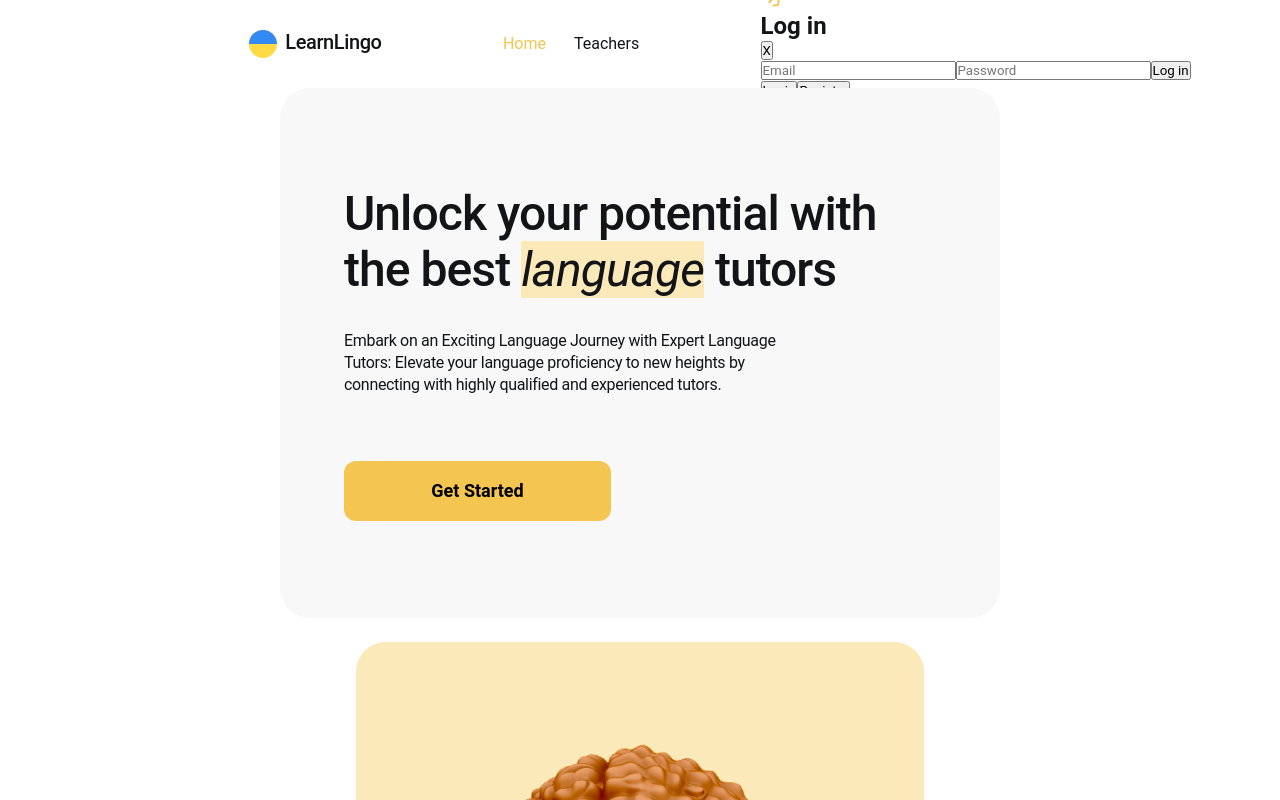
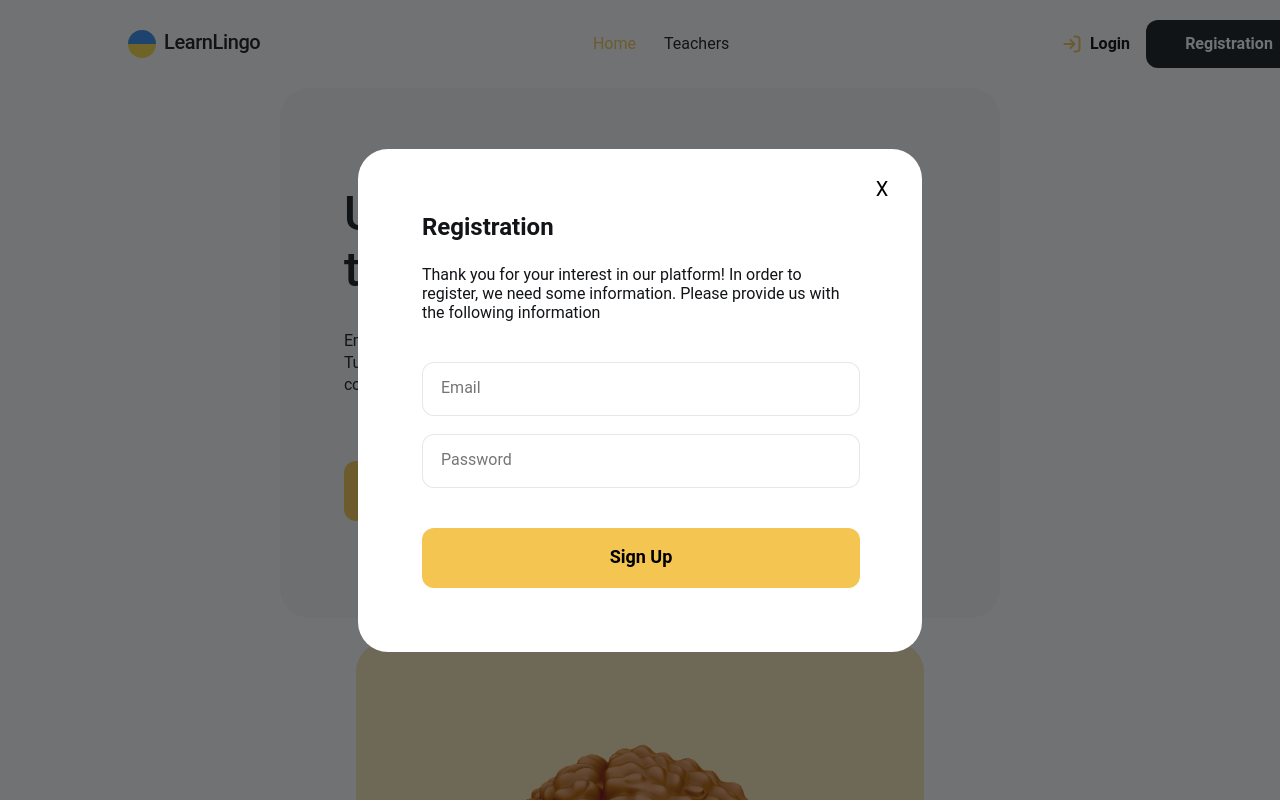
Before and after one commit to gorkemcanaldi/LearnLingo, a React (Vite) app: page / in a window 1280 px wide. Both pictures are taken after a click on the button "Login". Shown: the top 800 px of the page. Built offline with nearby package versions, Linux system fonts and the light colour scheme.

Commit message:
login and register modal + css

```diff
--- a/src/components/Headers/Headers.jsx
+++ b/src/components/Headers/Headers.jsx
@@ -1,6 +1,6 @@
 import React, { useState } from "react";
 import style from "./Headers.module.css";
-import { NavLink } from "react-router-dom";
+import { NavLink, useNavigate } from "react-router-dom";
 import AuthModal from "../modals/AuthModal";
 
 function Headers() {
@@ -8,10 +8,12 @@ function Headers() {
   const [isAuthOpen, setIsAuthOpen] = useState(false);
   const [authMode, setAuthMode] = useState("login");
 
+  const navigate = useNavigate();
+
   return (
     <>
       <div className={style.headers}>
-        <div className={style.headers_logo}>
+        <div className={style.headers_logo} onClick={() => navigate("/")}>
           <img
             src="/learn_lingo_logo.svg"
             alt="learn-lingo-logo"
@@ -49,8 +51,12 @@ function Headers() {
           )}
         </div>
 
-        <div>
-          <img src="/log-in-out.svg" alt="log-in-out-icon" />
+        <div className={style.headers_div}>
+          <img
+            className={style.log_icon}
+            src="/log-in-out.svg"
+            alt="log-in-out-icon"
+          />
           {isAuthOpen && (
             <AuthModal
               mode={authMode}
@@ -63,8 +69,9 @@ function Headers() {
           {!user && (
             <>
               <button
+                className={style.login_button}
                 onClick={() => {
-                  setAuthMode("login");
+                  setAuthMode("log in");
                   setIsAuthOpen(true);
                 }}
               >
@@ -72,12 +79,13 @@ function Headers() {
               </button>
 
               <button
+                className={style.register_button}
                 onClick={() => {
                   setAuthMode("register");
                   setIsAuthOpen(true);
                 }}
               >
-                Register
+                Registration
               </button>
             </>
           )}
--- a/src/components/Headers/Headers.module.css
+++ b/src/components/Headers/Headers.module.css
@@ -1,18 +1,18 @@
 .headers {
+  margin: 20px auto;
   display: flex;
-  justify-content: space-evenly;
+  justify-content: space-between;
   width: 1184px;
   padding-left: 128px;
   padding-right: 128px;
   align-items: center;
   height: 48px;
-  margin-top: 20px;
-  margin-bottom: 20px;
 }
 
 .headers_logo {
   display: flex;
   gap: 8px;
+  cursor: pointer;
 }
 
 .logo_p {
@@ -42,3 +42,34 @@
 .link_active {
   color: var(--btn_color);
 }
+.headers_div {
+  display: flex;
+  gap: 8px;
+}
+
+.register_button {
+  width: 166px;
+  height: 48px;
+  border-radius: 12px;
+  border: none;
+  font-weight: 700;
+  margin-left: 8px;
+  font-size: 16px;
+  line-height: 125%;
+  color: #fff;
+  background-color: #121417;
+  cursor: pointer;
+}
+
+.login_button {
+  cursor: pointer;
+  border: none;
+  background-color: #fff;
+  font-weight: 700;
+  font-size: 16px;
+  line-height: 125%;
+}
+
+.log_icon {
+  cursor: pointer;
+}
--- a/src/components/Home/Home.module.css
+++ b/src/components/Home/Home.module.css
@@ -49,6 +49,9 @@
   font-weight: 700;
   font-size: 18px;
 }
+.home_buton:hover {
+  background-color: #fbe9ba;
+}
 
 .home_footer {
   display: flex;
--- a/src/components/modals/AuthModal.jsx
+++ b/src/components/modals/AuthModal.jsx
@@ -1,4 +1,5 @@
 import React, { useEffect } from "react";
+import style from "./AuthModal.module.css";
 import { useForm } from "react-hook-form";
 import { yupResolver } from "@hookform/resolvers/yup";
 import * as yup from "yup";
@@ -41,32 +42,52 @@ function AuthModal({ mode, onClose, onAuth }) {
 
   return (
     <>
-      <div onClick={onClose}>
-        <div onClick={(e) => e.stopPropagation()}>
-          <h2>{mode === "login" ? "Log in" : "Register"}</h2>
+      <div onClick={onClose} className={style.modal_backdrop}>
+        <div onClick={(e) => e.stopPropagation()} className={style.modal}>
+          <div className={style.modal_head}>
+            <h2>{mode === "login" ? "Log In" : "Registration"}</h2>
+            <button className={style.modal_quit} onClick={onClose}>
+              X
+            </button>
+          </div>
 
-          <button onClick={onClose}>X</button>
+          <p>
+            {mode === "login"
+              ? "Welcome back! Please enter your credentials to access your account and continue your search for an teacher."
+              : "Thank you for your interest in our platform! In order to register, we need some information. Please provide us with the following information"}
+          </p>
 
-          <form onSubmit={handleSubmit(onSubmit)}>
+          <form onSubmit={handleSubmit(onSubmit)} className={style.modal_div}>
             {mode === "register" && (
               <>
-                <input type="text" placeholder="Name" {...register("name")} />
+                <input
+                  className={style.modal_input}
+                  type="text"
+                  placeholder="Name"
+                  {...register("name")}
+                />
                 {errors.name && <p>{errors.name.message}</p>}
               </>
             )}
 
-            <input type="email" placeholder="Email" {...register("email")} />
+            <input
+              className={style.modal_input}
+              type="email"
+              placeholder="Email"
+              {...register("email")}
+            />
             {errors.email && <p>{errors.email.message}</p>}
 
             <input
+              className={style.modal_input}
               type="password"
               placeholder="Password"
               {...register("password")}
             />
             {errors.password && <p>{errors.password.message}</p>}
 
-            <button type="submit">
-              {mode === "login" ? "Log in" : "Register"}
+            <button className={style.modal_button} type="submit">
+              {mode === "login" ? "Log In" : "Sign Up"}
             </button>
           </form>
         </div>
--- /dev/null
+++ b/src/components/modals/AuthModal.module.css
@@ -0,0 +1,77 @@
+.modal_backdrop {
+  position: fixed;
+  inset: 0;
+  background-color: rgba(18, 20, 23, 0.6);
+  display: flex;
+  align-items: center;
+  justify-content: center;
+  z-index: 1000;
+}
+
+.modal {
+  position: absolute;
+  width: 436px;
+  border-radius: 30px;
+  padding: 64px;
+  background-color: #fff;
+}
+
+.modal_div {
+  display: flex;
+  flex-direction: column;
+  gap: 18px;
+  margin-top: 40px;
+}
+
+.modal_head {
+  display: flex;
+  justify-content: space-between;
+  margin-bottom: 20px;
+}
+.modal_input {
+  width: 400px;
+  height: 20px;
+  border: 1px solid rgba(18, 20, 23, 0.1);
+  border-radius: 12px;
+  padding: 16px 18px;
+  font-weight: 400;
+  font-size: 16px;
+  line-height: 138%;
+}
+
+.modal_input:focus {
+  outline: none;
+  border: 1px solid var(--btn_color);
+}
+
+.modal_button {
+  width: 438px;
+  height: 60px;
+  border-radius: 12px;
+  background-color: var(--btn_color);
+  margin-top: 22px;
+  cursor: pointer;
+  border: none;
+  font-weight: 700;
+  font-size: 18px;
+  line-height: 156%;
+}
+.modal_button:hover {
+  background: #ffdc86;
+}
+
+.modal_quit {
+  position: relative;
+  bottom: 40px;
+  left: 40px;
+  font-size: 20px;
+  width: 32px;
+  height: 32px;
+  border: none;
+  background-color: inherit;
+  cursor: pointer;
+}
+
+.modal_quit:hover {
+  color: var(--btn_color);
+}
```
